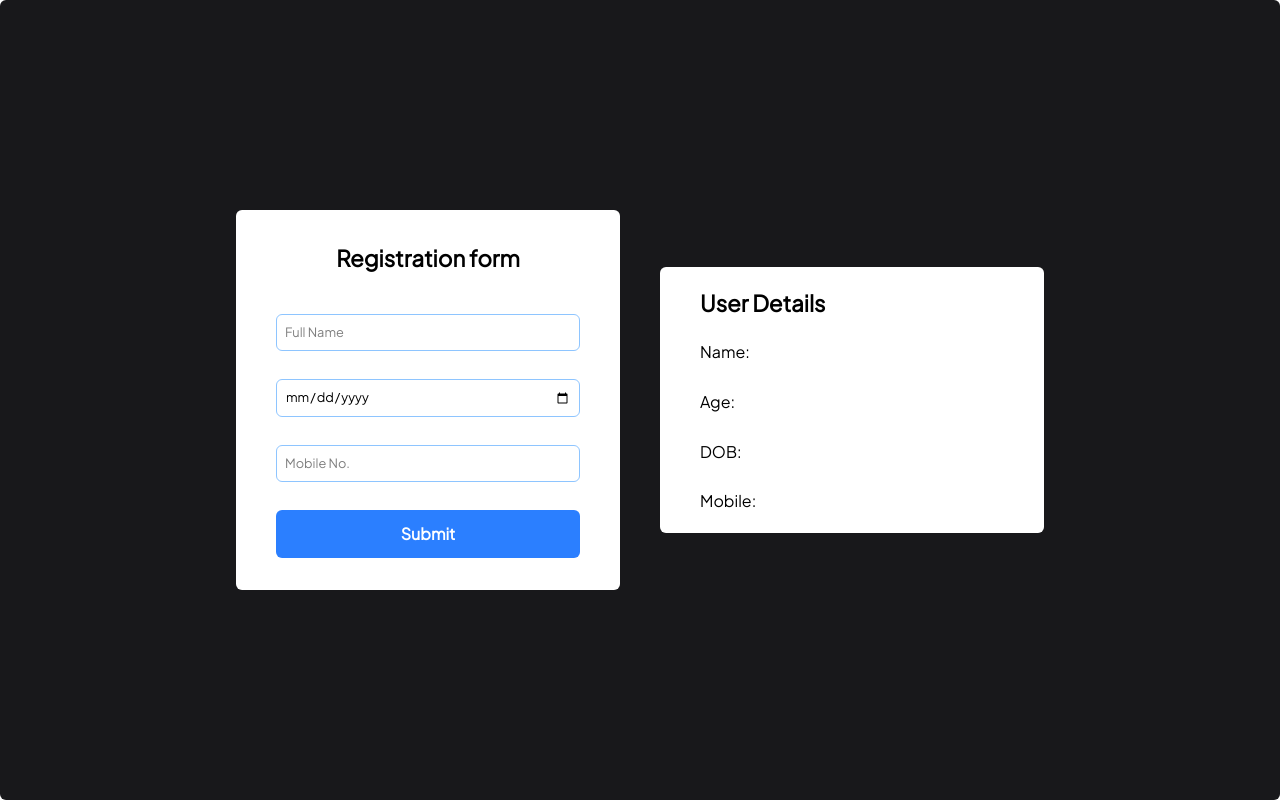
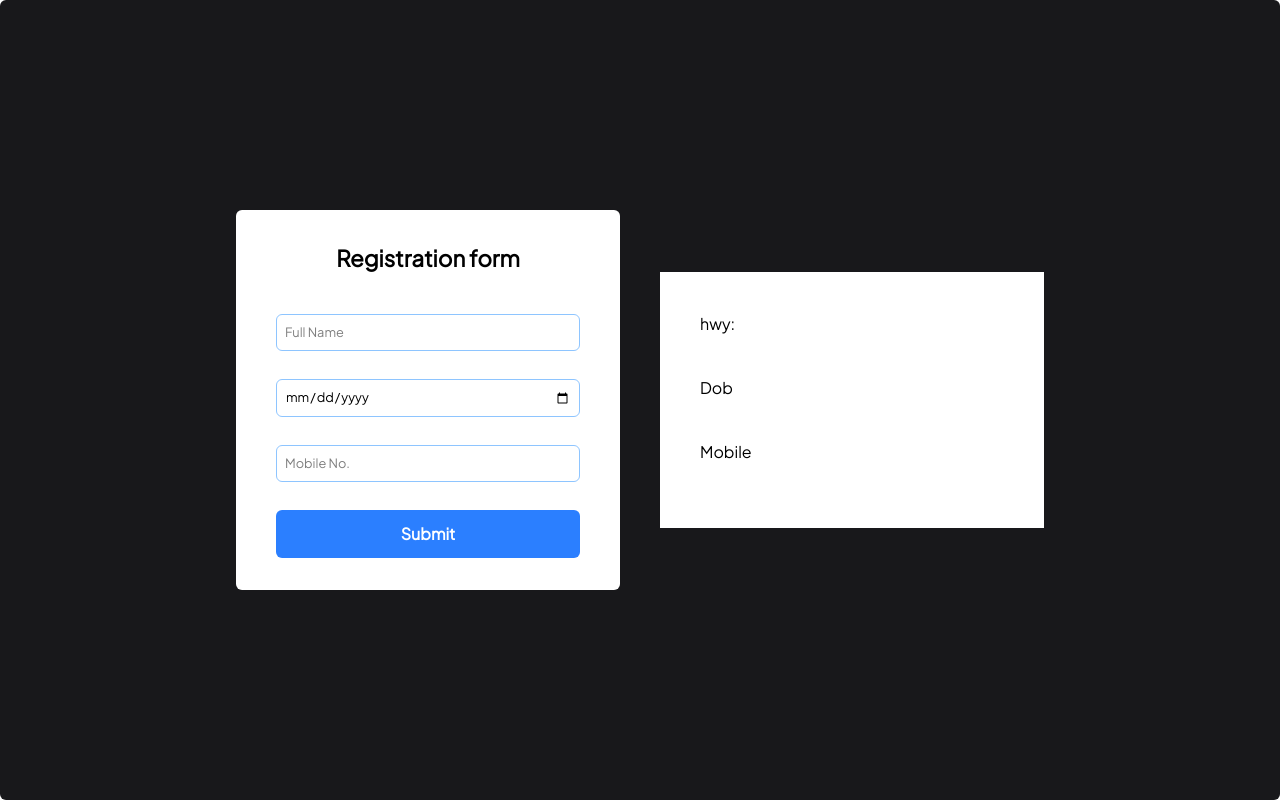
Before and after one commit to KushagraSharma10/Form-management, a React (Vite) app: page / in a window 1280 px wide. Built offline with nearby package versions, Linux system fonts and the light colour scheme.

Commit message:
states are updated

```diff
--- a/src/App.jsx
+++ b/src/App.jsx
@@ -1,12 +1,46 @@
-import React from 'react'
+import React, { useState } from 'react'
 import Register from './components/Register'
+import Details from './components/Details';
 
 
 const App = () => {
+
+  // const [name, setName] = useState("");
+  // const [age, setAge] = useState();
+  // const [Dob, setDob] = useState();
+  // const [mobile, setMobile] = useState();
+  // const [submitted, setSubmitted] = useState(false);
+
+
+  const [data, setData] = useState({});
+
+//   const handleClick = () => {
+//     // const DobYear = new Date(Dob).getFullYear();
+//     // const currentYear = new Date().getFullYear();
+//     // const calculatedAge = currentYear - DobYear;
+
+//     // setAge(calculatedAge);
+//     setData(data)
+//     console.log(data)
+//     setSubmitted(true);
+// };
+
+  // const event = {setName, setDob, setMobile}
+
+  const handleInput = (e) =>{
+    setData({
+      ...data,
+    [e.target.name] : e.target.value,
+    })
+
+  }
+
+  console.log(data)
+
   return (
-    <div className='w-full flex items-center justify-center h-screen rounded-md bg-zinc-900'>
-        <Register />
-
+    <div className='w-full flex items-center justify-center gap-10 h-screen rounded-md bg-zinc-900'>
+        <Register handleInput = {handleInput}  />
+        <Details {...data}/>
     </div>
   )
 }
--- a/src/components/Details.jsx
+++ b/src/components/Details.jsx
@@ -1,26 +1,56 @@
+// import React from 'react'
+
+// const Details = (props) => {
+//     const {name, age, dob,mobile, submitted} = props;
+
+//     const fields = [
+//         { label: "Name", value: name },
+//         { label: "Age", value: age },
+//         { label: "DOB", value: dob },
+//         { label: "Mobile", value: mobile },
+//       ];
+
+//   return (
+//     <div className='w-[30vw]  px-10 py-5 rounded-md bg-white flex flex-col gap-5'>
+//         <h1  className=" text-[1.4em] font-semibold">User Details</h1>
+//         <div className='user-detail text-start flex flex-col  gap-[2vw]'>
+//         {fields.map((field, index) => (
+//           <div key={index} className="flex items-center gap-3">
+//             <h1>{field.label}:</h1>
+//             <h1>{submitted ? field.value : ""}</h1>
+//           </div>
+//         ))}
+//         </div>
+//     </div>
+//   )
+// }
+
+// export default Details
+
 import React from 'react'
 
 const Details = (props) => {
-    const {name, age, dob,mobile, submitted} = props;
 
-    const fields = [
-        { label: "Name", value: name },
-        { label: "Age", value: age },
-        { label: "DOB", value: dob },
-        { label: "Mobile", value: mobile },
-      ];
+  const{name = "", Dob = "", mobile = ""} = props
 
   return (
-    <div className='w-[30vw]  px-10 py-5 rounded-md bg-white flex flex-col gap-5'>
-        <h1  className=" text-[1.4em] font-semibold">User Details</h1>
-        <div className='user-detail text-start flex flex-col  gap-[2vw]'>
-        {fields.map((field, index) => (
-          <div key={index} className="flex items-center gap-3">
-            <h1>{field.label}:</h1>
-            <h1>{submitted ? field.value : ""}</h1>
-          </div>
-        ))}
-        </div>
+    <div className='w-[30vw] p-10 h-[20vw] bg-white'>
+      <div className='flex flex-col gap-10'>
+      <div className='flex items-center gap-2'>
+        <h1>hwy: </h1>
+        <h1>{name}</h1>
+      </div>
+      <div>
+        <h1>Dob</h1>
+        <h1>{Dob}</h1>
+      </div>
+      <div>
+        <h1>Mobile</h1>
+        <h1>{mobile}</h1>
+      </div>
+      </div>
+
+
     </div>
   )
 }
--- a/src/components/Register.jsx
+++ b/src/components/Register.jsx
@@ -1,21 +1,11 @@
 import React, { useState } from "react";
 import Details from "./Details";
 
-const Register = () => {
-    const [name, setName] = useState("");
-    const [age, setAge] = useState();
-    const [Dob, setDob] = useState();
-    const [mobile, setMobile] = useState();
-    const [submitted, setSubmitted] = useState(false);
+const Register = ({handleInput}) => {
 
-    const handleClick = () => {
-        const DobYear = new Date(Dob).getFullYear();
-        const currentYear = new Date().getFullYear();
-        const calculatedAge = currentYear - DobYear;
 
-        setAge(calculatedAge);
-        setSubmitted(true);
-    };
+
+
 
     return (
         <div className="flex items-center gap-10">
@@ -28,8 +18,9 @@ const Register = () => {
                         className="border-1 w-full rounded-md p-2 outline-none border-blue-300 text-[1vw]"
                         type="text"
                         placeholder="Full Name"
-                        onChange={(e) => setName(e.target.value)}
-                        value={name}
+                        name="name"
+                        onChange ={handleInput}
+                        // value={name}
                     />
                     {/* <input
                         className="border-1 w-full rounded-md p-2 outline-none border-blue-300 text-[1vw]"
@@ -42,24 +33,27 @@ const Register = () => {
                         className="border-1 w-full rounded-md p-2 outline-none border-blue-300 text-[1vw]"
                         type="date"
                         placeholder="DOB"
-                        value={Dob}
-                        onChange={(e) => setDob(e.target.value)}
+                        name="Dob"
+                        // value={Dob}
+                        onChange={handleInput}
                     />
                     <input
                         className="border-1 w-full rounded-md p-2 outline-none border-blue-300 text-[1vw] "
-                        type="text"
+                        type="number"
                         placeholder="Mobile No."
-                        onChange={(e) => setMobile(e.target.value)}
-                        value={mobile}
+                        onChange={handleInput}
+                        name="mobile"
+                        // value={mobile}
+                        maxLength={10}
                     />
                     <input
                         className="w-full bg-blue-500 text-center px-2 py-3 rounded-md cursor-pointer text-white font-semibold"
                         type="submit"
-                        onClick={handleClick}
+                        // onClick={handleClick}
                     />
                 </div>
             </div>
-            <Details name = {name} age ={age} mobile={mobile} dob={Dob} submitted={submitted} />
+            {/* <Details name = {name} age ={age} mobile={mobile} dob={Dob} submitted={submitted} /> */}
         </div>
     );
 };
```
